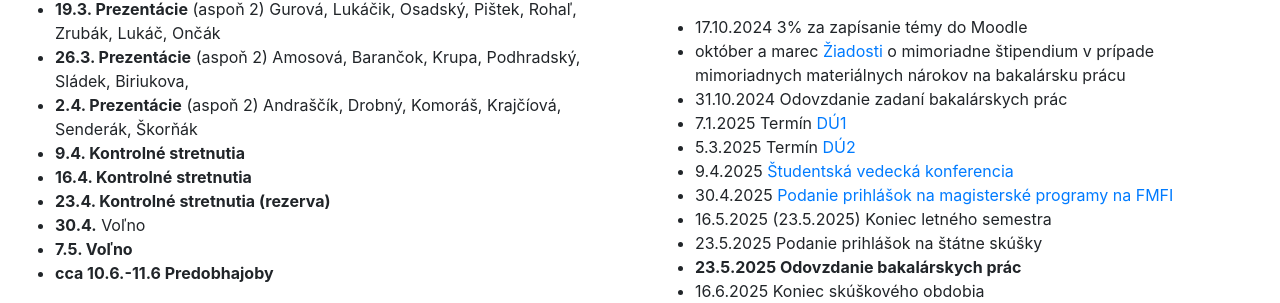
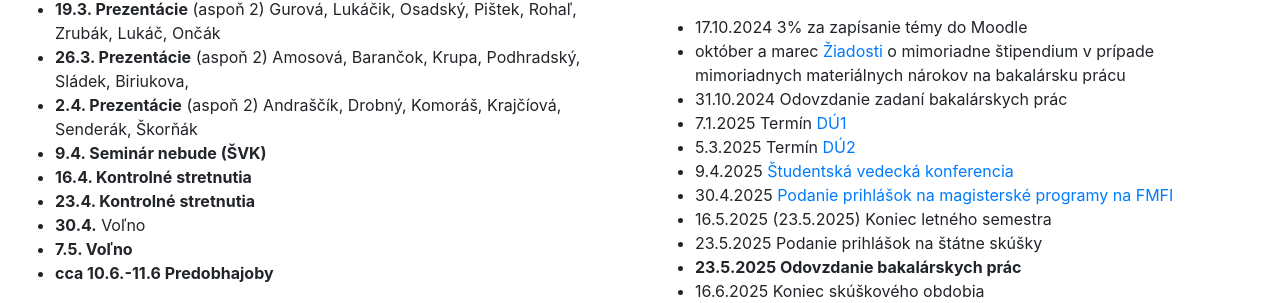
Before and after one commit to bbrejova/bcinf, a Jekyll site: the page built from index.md, in a window 1280 px wide. Shown: the part 358-661 px from the top of the page. Built offline with Jekyll 4.4.1, drawn with Linux system fonts in a browser that asks for light colours; nearby versions of some CDN libraries.

Commit message:
Update programu (SVK)

```diff
--- a/index.md
+++ b/index.md
@@ -20,9 +20,9 @@ Gurová, Lukáčik, Osadský, Pištek, Rohaľ, Zrubák, Lukáč, Ončák
 Amosová, Barančok, Krupa, Podhradský, Sládek, Biriukova,
 * **2.4. Prezentácie** (aspoň 2)
 Andraščík, Drobný, Komoráš, Krajčíová, Senderák, Škorňák
-* **9.4. Kontrolné stretnutia**
+* **9.4. Seminár nebude (ŠVK)**
 * **16.4. Kontrolné stretnutia**
-* **23.4. Kontrolné stretnutia (rezerva)**
+* **23.4. Kontrolné stretnutia**
 * **30.4.** Voľno
 * **7.5. Voľno**
 * **cca 10.6.-11.6 Predobhajoby**
```
